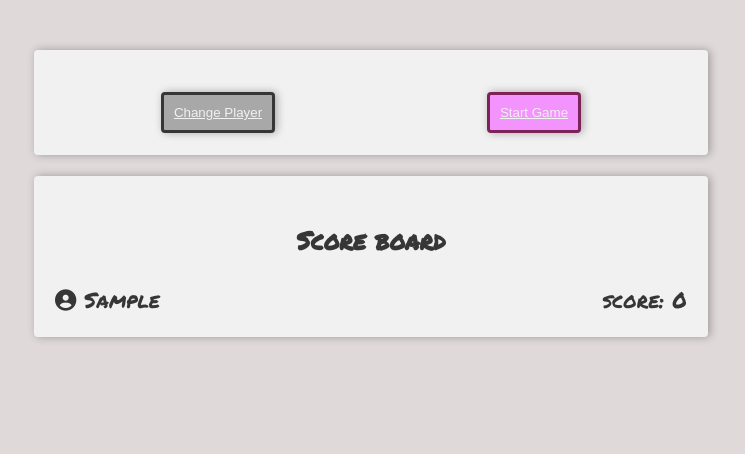
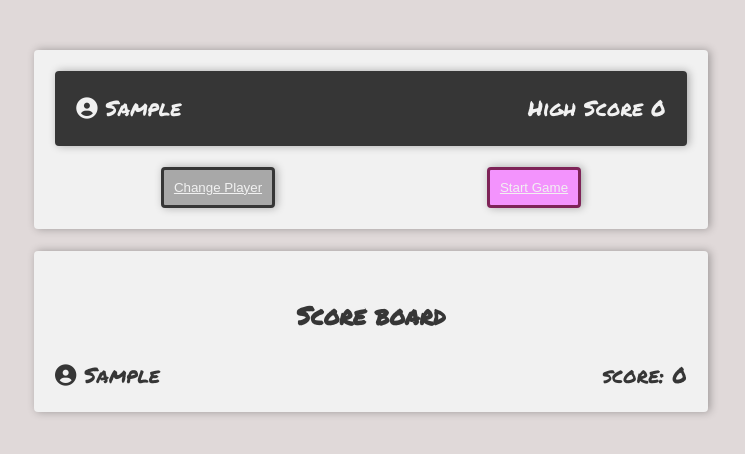
Before and after one commit to JustinLGates/Ballon_Pop, a plain HTML site: page index.html in a window 1280 px wide. Both pictures are taken after typing "Sample" into the empty fields and a click on the button "Ok". Shown: the part 182-636 px from the top of the page, without its empty margins (269-1014 px from the left). Drawn offline with Linux system fonts and the light colour scheme.

Commit message:
more bug fixes

```diff
--- a/index.html
+++ b/index.html
@@ -35,7 +35,7 @@
 
 
 
-    <div class="card bgdark text-light hidden">
+    <div id="current-player-card" class="card bgdark text-light hidden">
       <div class="dflex space-between">
         <div>
           <i class="fa fa-user-circle" aria-hidden="true"></i>
--- a/main.js
+++ b/main.js
@@ -116,13 +116,14 @@ function setPlayer(event) {
 
   form.classList.add("hidden");
   document.getElementById("game-controls").classList.remove("hidden");
+  document.getElementById("current-player-card").classList.remove("hidden");
   draw();
   drawScoreBoard();
 }
 function changePlayer() {
   console.log("called change player function");
   document.getElementById("player-form").classList.remove("hidden");
-  document.getElementById("game").classList.add("hidden");
+  document.getElementById("game-controls").classList.add("hidden");
 }
 function savePlayers() {
   window.localStorage.setItem("players", JSON.stringify(players));
```
